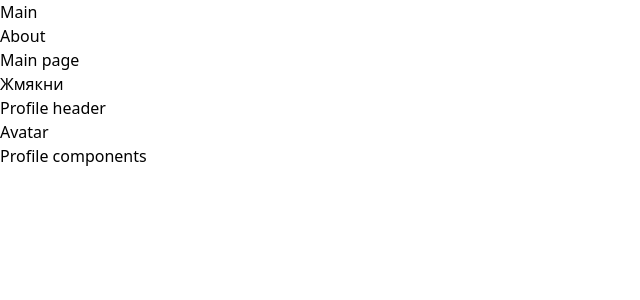
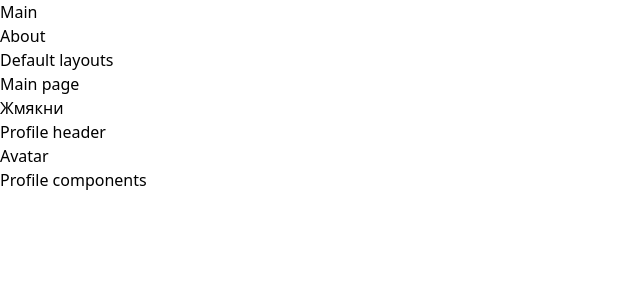
Before and after one commit to AlexburtT/start-nuxt, a Nuxt app: page / in a window 1280 px wide. Shown: the top 300 px of the page, without its empty margins (0-640 px from the left). Built offline with nearby package versions, Linux system fonts and the light colour scheme.

Commit message:
add layouts

```diff
--- a/app.vue
+++ b/app.vue
@@ -1,8 +1,5 @@
 <template>
 	<NuxtLayout>
-		<TheHeader />
-		<main>
-			<NuxtPage />
-		</main>
+		<NuxtPage />
 	</NuxtLayout>
 </template>
--- /dev/null
+++ b/layouts/default.vue
@@ -0,0 +1,7 @@
+<template>
+	<TheHeader />
+	<main class="bg-orange-400">
+		<p>Default layouts</p>
+		<slot />
+	</main>
+</template>
```
